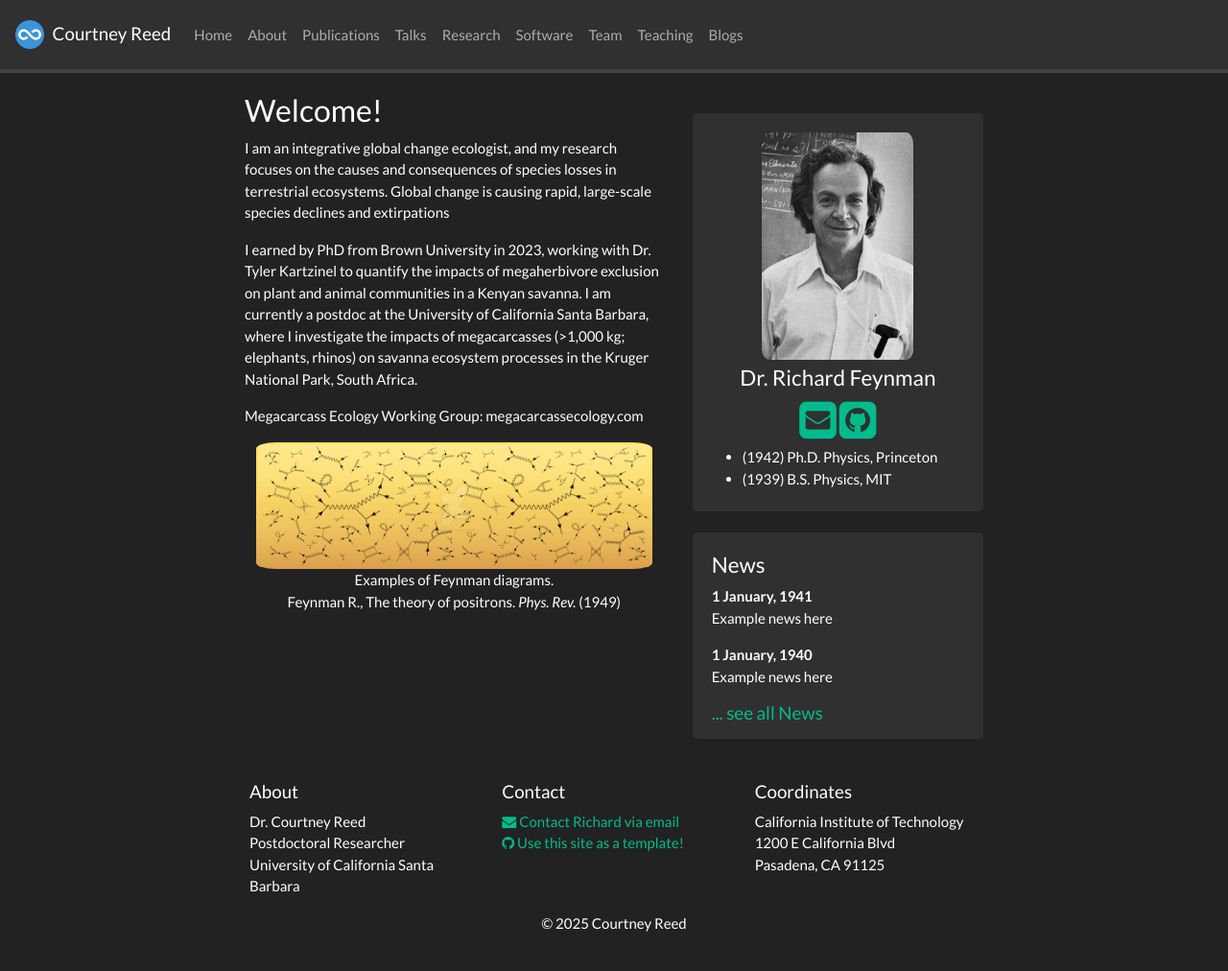
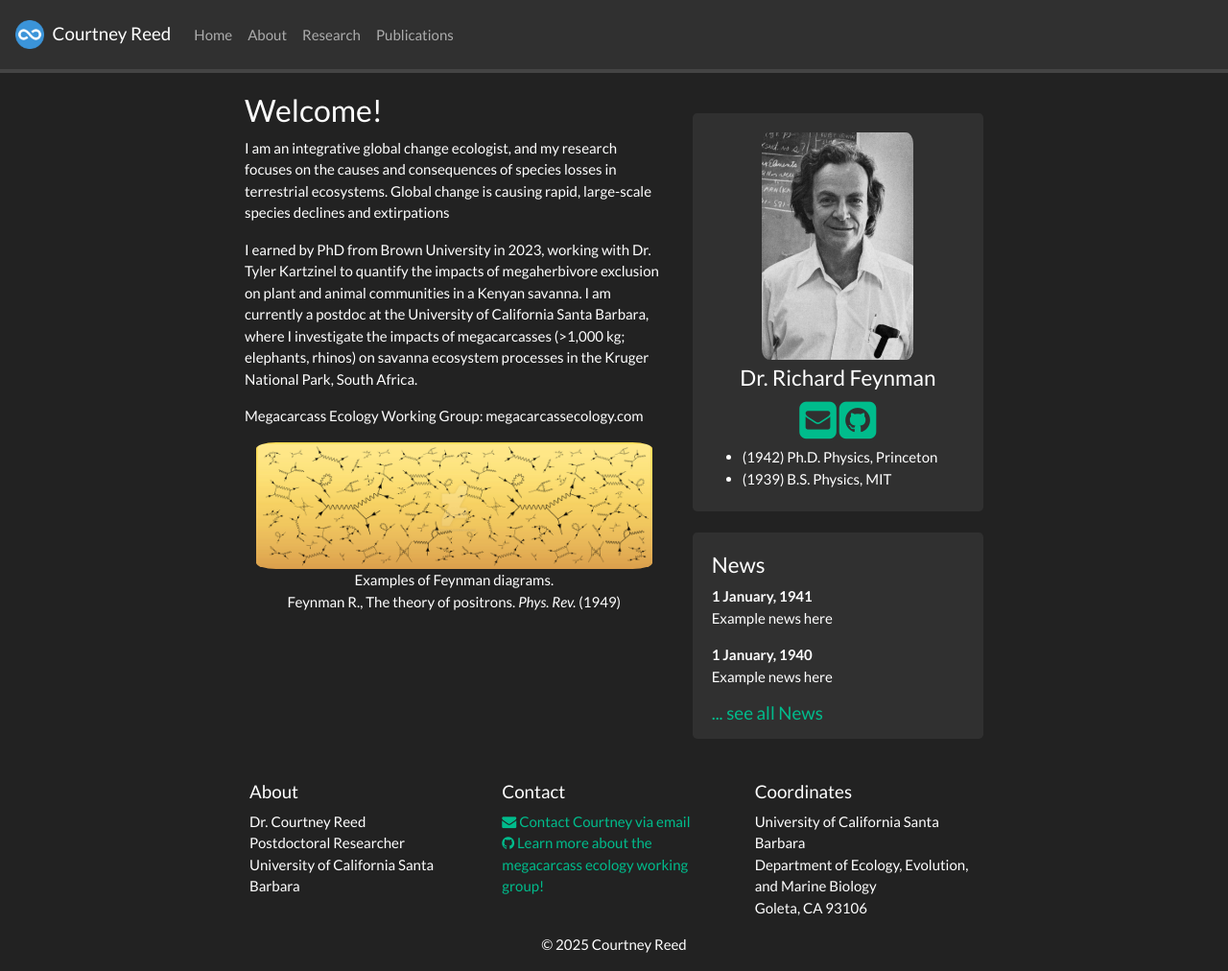
Before and after one commit to courtneyreedecology/courtneyreedecology.github.io, a Jekyll site: the page built from _pages/home.md, in a window 1280 px wide and 1012 px high. Shown: the whole window at 96% size. Built offline with Jekyll 4.4.1, drawn with Linux system fonts in a browser that asks for light colours; nearby versions of some CDN libraries; a style sheet for code colours, icons or effects is not loaded.

Commit message:
Update _config.yml

```diff
--- a/_config.yml
+++ b/_config.yml
@@ -17,24 +17,19 @@ affiliation: >
   University of California Santa Barbara
 
 location: >
-  California Institute of Technology<br/>
-  1200 E California Blvd<br/>
-  Pasadena, CA 91125
+  University of California Santa Barbara<br/>
+  Department of Ecology, Evolution, and Marine Biology<br/>
+  Goleta, CA 93106
 
 contact: >
-  <a href="mailto:richard@university.edu" target="_blank"><i class="fa fa-envelope fa-1x"></i> Contact Richard via email</a> <br/>
-  <a href="https://github.com/sbryngelson/academic-website-template"><i class="fa fa-github fa-1x"></i> Use this site as a template!</a>
+  <a href="mailto:courtneyreed@ucsb.edu" target="_blank"><i class="fa fa-envelope fa-1x"></i> Contact Courtney via email</a> <br/>
+  <a href="https://www.megacarcassecology.com/"><i class="fa fa-github fa-1x"></i> Learn more about the megacarcass ecology working group!</a>
 
 # Pages shown in navbar
 nav_pages:
   - name: about
+  - name: research
   - name: publications
-  - name: talks
-  - name: research
-  - name: software
-  - name: team
-  - name: teaching
-  - name: blogs
 
 include:
   - .htaccess
```
